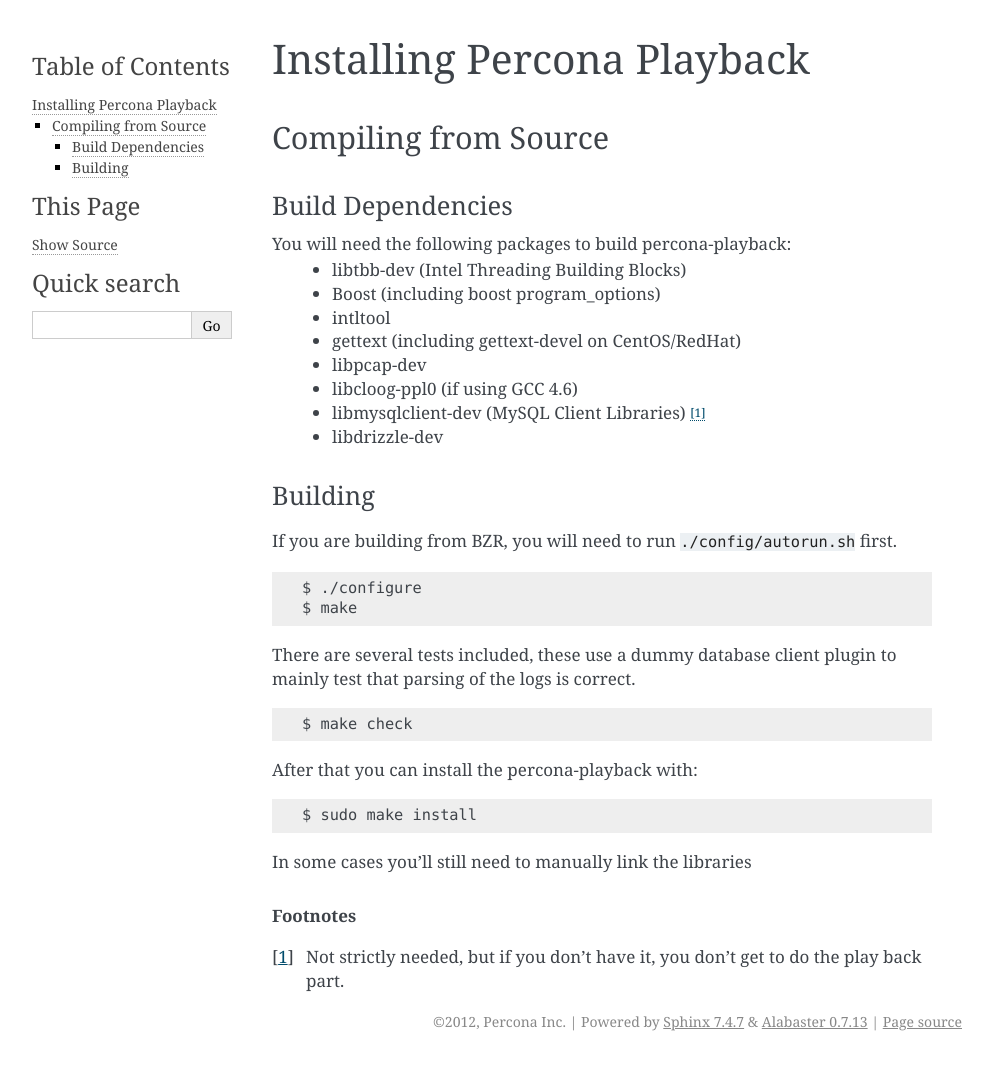
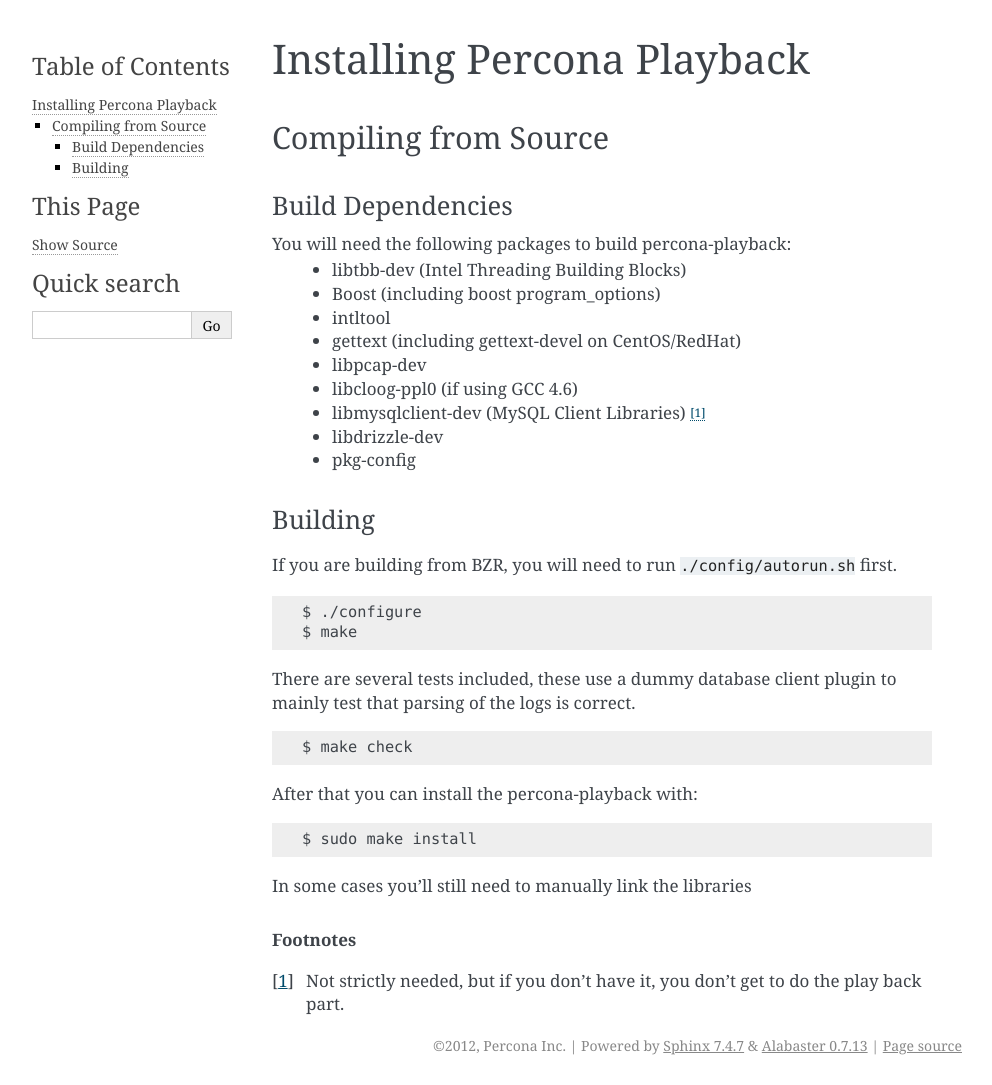
Before and after one commit to Percona-Lab/query-playback, a Sphinx documentation site: the page built from doc/source/installation.rst, in a window 1280 px wide. Shown: the whole page, without its empty margins (148-1140 px from the left). Built offline with Sphinx 7.4.7, drawn with Linux system fonts in a browser that asks for light colours; before the commit the page ends 1061 px from its top, so only the background shows below that.

Commit message:
we need pkg-config to build

```diff
--- a/doc/source/installation.rst
+++ b/doc/source/installation.rst
@@ -19,6 +19,7 @@
  * libcloog-ppl0 (if using GCC 4.6)
  * libmysqlclient-dev (MySQL Client Libraries) [#n-1]_
  * libdrizzle-dev
+ * pkg-config
 
 Building
 --------
```
